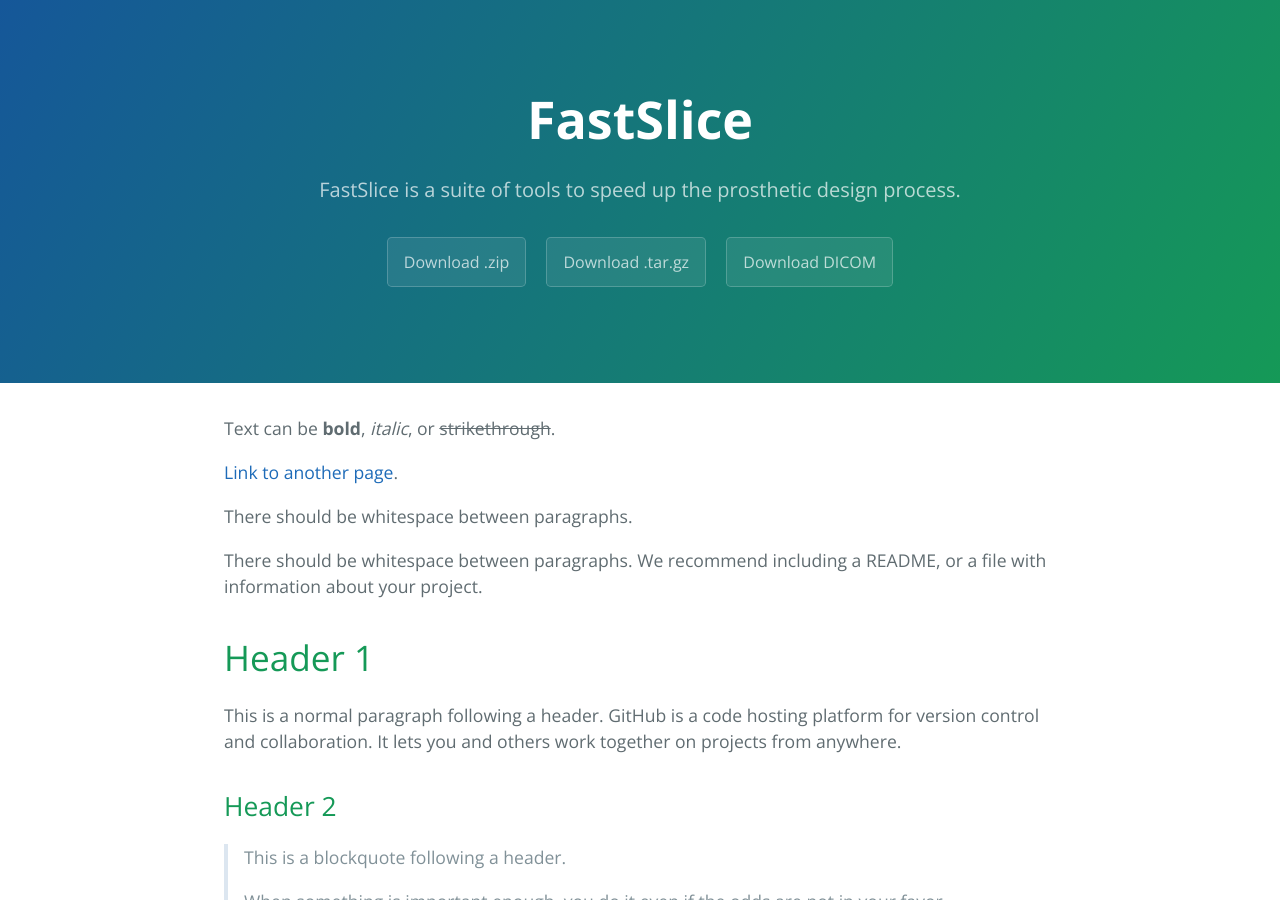
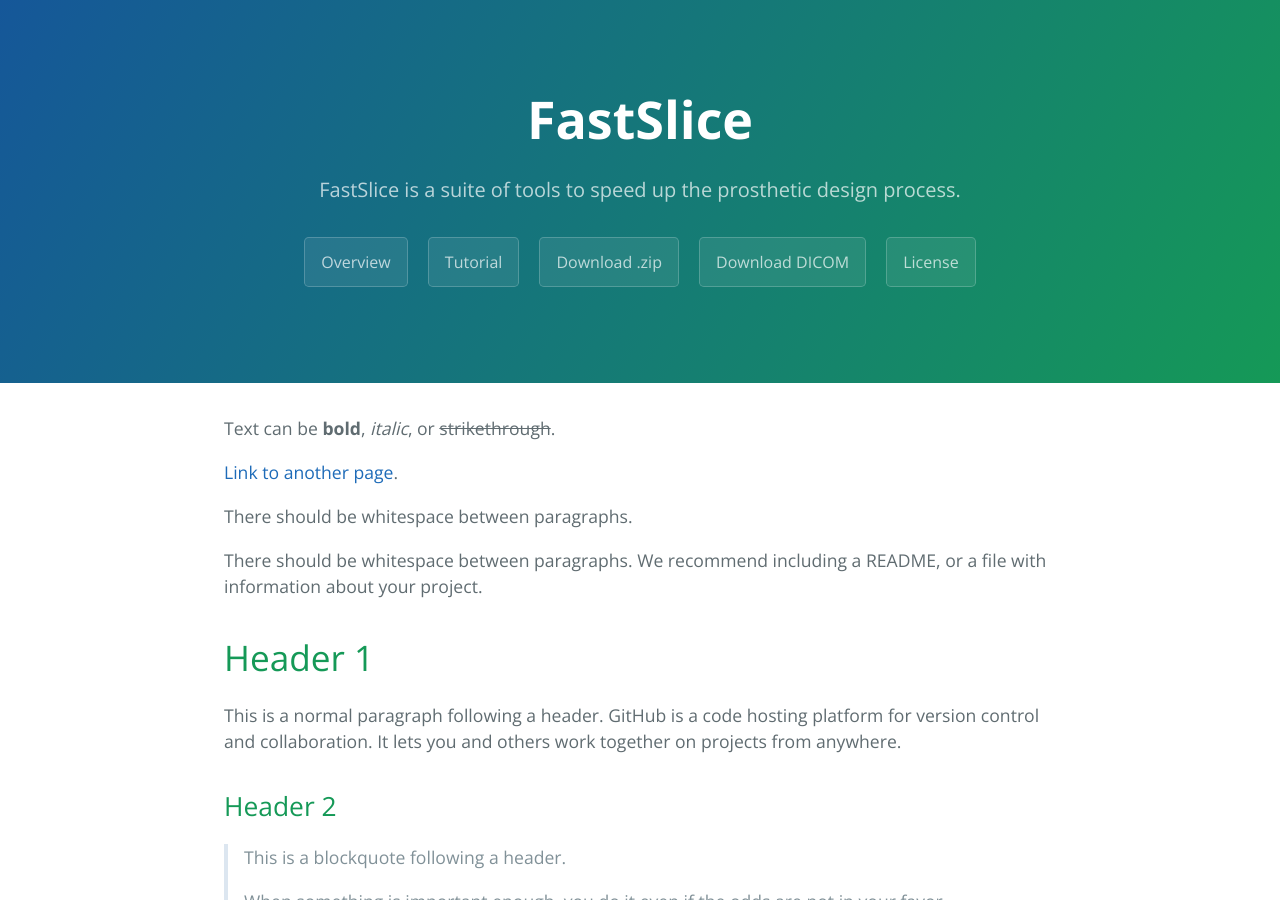
Before and after one commit to FastSlice/fastslice.github.io, a Jekyll site: the page built from index.md, in a window 1280 px wide and 900 px high. Built offline with Jekyll 4.4.1, drawn with Linux system fonts in a browser that asks for light colours.

Commit message:
Add buttons; overview page

```diff
--- a/_layouts/default.html
+++ b/_layouts/default.html
@@ -15,14 +15,15 @@
       <h2 class="project-tagline">{{ site.description | default: site.github.project_tagline }}</h2>
       {% if site.github.is_project_page %}
         <a href="{{ site.github.repository_url }}" class="btn">View on GitHub</a>
-        <a href="{{ site.github.repository_url }}" class="btn">Another button</a>
         <a href="{{ site.github.repository_url }}" class="btn">Download</a>
         <a href="{{ site.github.repository_url }}" class="btn">License</a>
       {% endif %}
       {% if site.show_downloads %}
-        <a href="{{ site.github.zip_url }}" class="btn">Download .zip</a>
-        <a href="{{ site.github.tar_url }}" class="btn">Download .tar.gz</a>
-        <a href="{{ site.github.tar_url }}" class="btn">Download DICOM</a>
+        <a href="/overview/" class="btn">Overview</a>
+        <a href="https://youtu.be/qJFSeH6n0QE" class="btn">Tutorial</a>
+        <a href="https://github.com/FastSlice/BuiltExtension/zipball/master" class="btn">Download .zip</a>
+        <a href="https://drive.google.com/a/umich.edu/file/d/0B0dHApcloVBkVElBMDU0NDk3NGc/view?usp=sharing" class="btn">Download DICOM</a>
+        <a href="https://github.com/FastSlice/BuiltExtension/blob/master/LICENSE" class="btn">License</a>
       {% endif %}
     </section>
 
```
Also changed, not shown: overview.md (renamed from another-page.md).
